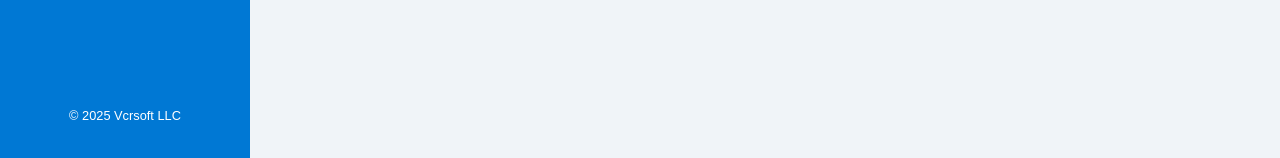
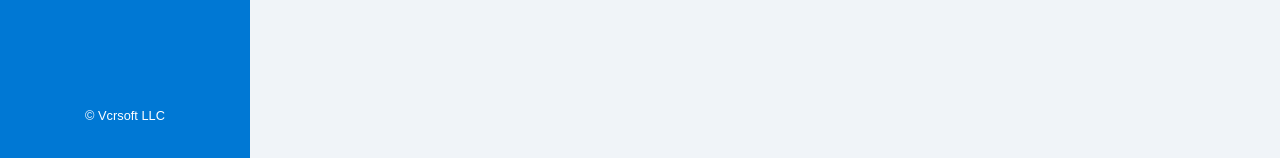
Before and after one commit to vcrsoft/vcrsoft.github.io, a Jekyll site: the page built from index.md, in a window 1280 px wide. Shown: the part 739-897 px from the top of the page. Built offline with Jekyll 4.4.1, drawn with Linux system fonts in a browser that asks for light colours.

Commit message:
Update default.html

```diff
--- a/_layouts/default.html
+++ b/_layouts/default.html
@@ -22,7 +22,7 @@
             <nav>
             <a href="https://rendermedportal.onrender.com/" class="portal-button">Patient Portal</a>
             <div class="sidebar-footer">
-                <p>&copy; {{ site.time | date: '%Y' }} {{ site.footer_company_name }}</p>
+                <p>&copy; {{ site.footer_company_name }}</p>
             </div>
         </aside>
 
```
